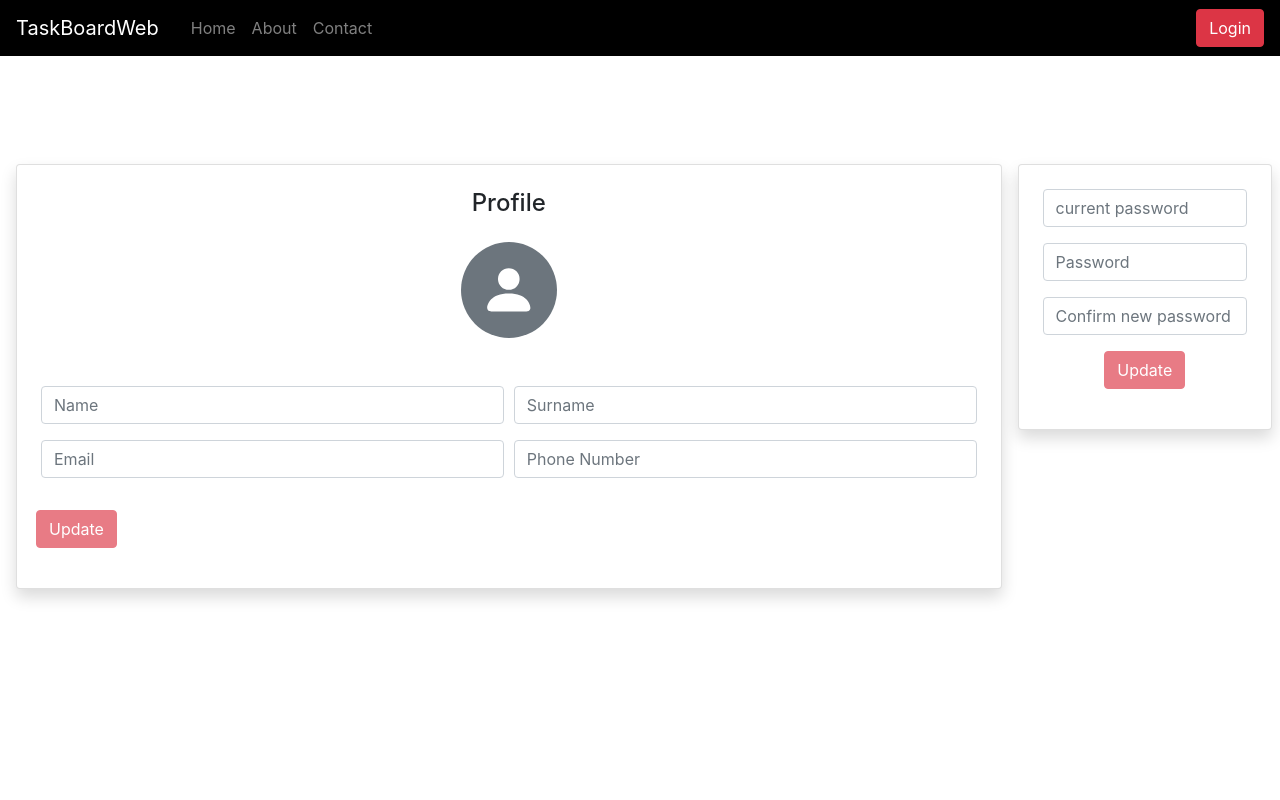
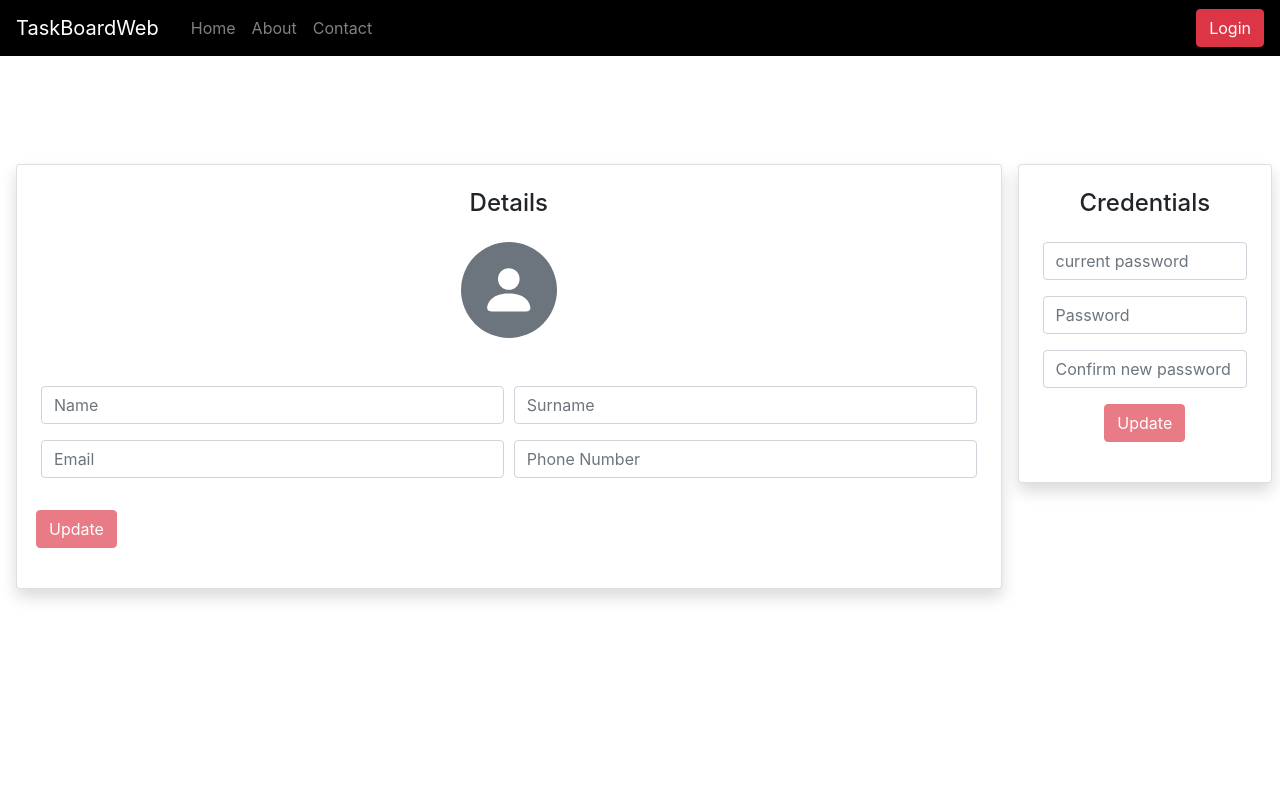
Before and after one commit to Marco0198/front_end_part_for_testing_project, a Vue app: page /profile in a window 1280 px wide. Shown: the top 800 px of the page. Built offline with nearby package versions, Linux system fonts and the light colour scheme.

Commit message:
same update on the profile page

```diff
--- a/src/components/auth/UpdatePassword.vue
+++ b/src/components/auth/UpdatePassword.vue
@@ -4,7 +4,7 @@
         <b-card
 
          class="shadow p-1 mb-3 bg-white rounded">
-
+         <h4 class="mb-4">Credentials</h4>
 
             <form  @submit.stop.prevent="handleSubmit">
               <div class="alert alert-success" v-if="message && message.message ">
--- a/src/components/auth/UpdateProfile.vue
+++ b/src/components/auth/UpdateProfile.vue
@@ -4,7 +4,7 @@
         <b-card
          class="ml-2 shadow p-1 mb-3 bg-white rounded">
 
-            <h4 class="mb-4">Profile</h4>
+            <h4 class="mb-4">Details</h4>
 
            <b-avatar class="mb-5" size="6rem"></b-avatar>
             <form  @submit.stop.prevent="handleSubmit" class="form-row" >
```
